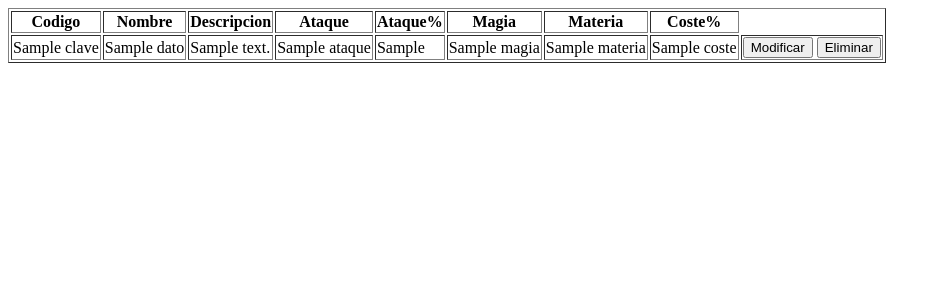
After one commit to 111miguel111/Proyecto_FireBase_Flask, a Flask app: template Repositorio/Flask_FireBase/controller/templates/menu_mostrar_armas.html in a window 1280 px wide. The commit adds this page. Shown: the top 300 px of the page, without its empty margins (0-941 px from the left). Run offline with Flask 3, Linux system fonts and the light colour scheme; the template is opened without the code that fills it: most values are stand-ins (such as "Sample title", 1, 10 or a date in 2020).

Commit message:
Cosas esqueletos sin probar ueeee

```diff
--- a/Repositorio/Flask_FireBase/controller/ApiService.py
+++ b/Repositorio/Flask_FireBase/controller/ApiService.py
@@ -11,10 +11,11 @@ app.config['JSON_AS_ASCII'] = False
 def menu_principal():
     return render_template('index.html')
 
+# Materias ----------------------------------------------------------------------
 
 @app.route('/materias')
 def menu_materias():
-    return render_template('menu_materias.html', materias=BBDD.selectAll("Materia"))
+    return render_template('menu_materias.html', materias=BBDD.selectAll("materia"))
 
 
 @app.route('/materias/crear', methods=['GET'])
@@ -75,12 +76,43 @@ def eliminar_materia():
 
     return redirect(url_for('menu_mostrar_materias'))
 
+# Armas ----------------------------------------------
+
+
+@app.route('/armas')
+def menu_armas():
+    return render_template('menu_armas.html', armas=BBDD.selectAll("rmas"))
+
+
+@app.route('/armas/crear', methods=['GET'])
+def menu_crear_materias():
+    datos = emptyMateria()
+    return render_template('crear_materia.html', datos=datos)
+
+
+@app.route('/armas/crear', methods=['POST'])
+def crear_materias():
+    datos = {}
+    # if request.method == 'POST':
+    for key in request.form:
+        datos[key] = request.form[key]
+
+    datos = BBDD.calcularClave("armas", datos)
+    BBDD.insert("armas", datos)
+    return redirect(url_for('menu_mostrar_armas'))
+
+# Empty
 
 def emptyMateria():
     datos = {"clave": "", "nombre": "", "descripcion": "", "tipo": "", "nivel": "", "experiencia": "", "fuerza": "",
              "magia": "", "maxpg": "", "maxpm": "", "coste": ""}
     return datos
 
+def emptyArma():
+    datos = {"clave": "", "nombre": "", "descripcion": "", "ataque": "", "ataque%": "", "magia": "", "materia": "",
+             "coste": ""}
+    return datos
+
 
 def lanzar():
     app.run(debug=True)
--- a/Repositorio/Flask_FireBase/controller/templates/index.html
+++ b/Repositorio/Flask_FireBase/controller/templates/index.html
@@ -12,7 +12,7 @@
         <h1>Final Fantasy VII - Inventario</h1>
         <div class="options">
             <a href="/materias">Gestión de Materia</a>
-            <a href="#">Gestión de Armas</a>
+            <a href="/armas">Gestión de Armas</a>
             <a href="#">Gestión de Base de Datos</a>
         </div>
     </div>
--- /dev/null
+++ b/Repositorio/Flask_FireBase/controller/templates/menu_mostrar_armas.html
@@ -0,0 +1,92 @@
+<!DOCTYPE html>
+<html lang="en">
+<head>
+    <meta charset="UTF-8">
+    <title>Title</title>
+    <link rel="stylesheet" type="text/css" href="../static/assets/css/mostrar_armas_style.css">
+	  <script src="https://ajax.googleapis.com/ajax/libs/angularjs/1.8.2/angular.min.js"></script>
+</head>
+<body>
+  <div class="cuerpo">
+    <table border="1" >
+        <tr>
+            <th>Codigo</th>
+            <th>Nombre</th>
+            <th>Descripcion</th>
+            <th>Ataque</th>
+            <th>Ataque%</th>
+            <th>Magia</th>
+            <th>Materia</th>
+            <th>Coste%</th>
+
+        {% for dato in datos %}
+        <tr>
+            <td>{{ datos[dato]["clave"] }}</td>
+            <td>{{ datos[dato]["nombre"] }}</td>
+            <td>{{ datos[dato]["descripcion"] }}</td>
+            <td>{{ datos[dato]["ataque"] }}</td>
+            <td>{{ datos[dato]["ataque%"] }}</td>
+            <td>{{ datos[dato]["magia"] }}</td>
+            <td>{{ datos[dato]["materia"] }}</td>
+            <td>{{ datos[dato]["coste"] }}</td>
+            <td><button onclick="modificar(this)">Modificar</button> <button onclick="eliminar(this)">Eliminar</button></td>
+        </tr>
+        {% endfor %}
+    </table>
+  </div>
+    <script>
+      function eliminar(boton) {
+        var fila = boton.parentNode.parentNode;
+        var clave = fila.cells[0].innerText;
+
+        var datos = {
+          "clave": clave
+        };
+
+        // Realizar la solicitud POST a "/armas/modificar"
+        var xhr = new XMLHttpRequest();
+        xhr.open("POST", "/armas/eliminar", true);
+        xhr.setRequestHeader("Content-Type", "application/json");
+        xhr.onreadystatechange = function () {
+          if (xhr.readyState === 4 && xhr.status === 200) {
+            // Manejar la respuesta aquí si es necesario
+            console.log(xhr.responseText);
+          }
+        };
+        xhr.send(JSON.stringify(datos));
+        recargarPagina();
+      }
+
+      function modificar(boton) {
+        var fila = boton.parentNode.parentNode;
+        var clave = fila.cells[0].innerText;
+
+        var datos = {
+          "clave": clave
+        };
+
+        // Realizar la solicitud GET a "/armas/modificar"
+        var xhr = new XMLHttpRequest();
+        xhr.open("GET", "/armas/modificar", true);
+        xhr.setRequestHeader("Content-Type", "application/json");
+        xhr.onreadystatechange = function () {
+          if (xhr.readyState === 4 && xhr.status === 200) {
+            // Manejar la respuesta aquí si es necesario
+            console.log(xhr.responseText);
+          }
+        };
+
+        const queryString = new URLSearchParams(datos).toString();
+
+      window.location.href = `/armas/modificar?${queryString}`;
+      }
+    </script>
+    <script>
+        function recargarPagina() {
+            setTimeout(function() {
+            location.reload();
+        }, 400);
+        }
+    </script>
+</body>
+</html>
```
Also changed, not shown: Repositorio/Flask_FireBase/controller/static/assets/css/mostrar_materias_style.css (+7 -0 lines), Repositorio/Flask_FireBase/controller/templates/crear_arma.html (added, +53 -0 lines), Repositorio/Flask_FireBase/controller/templates/menu_armas.html (added, +77 -0 lines).
